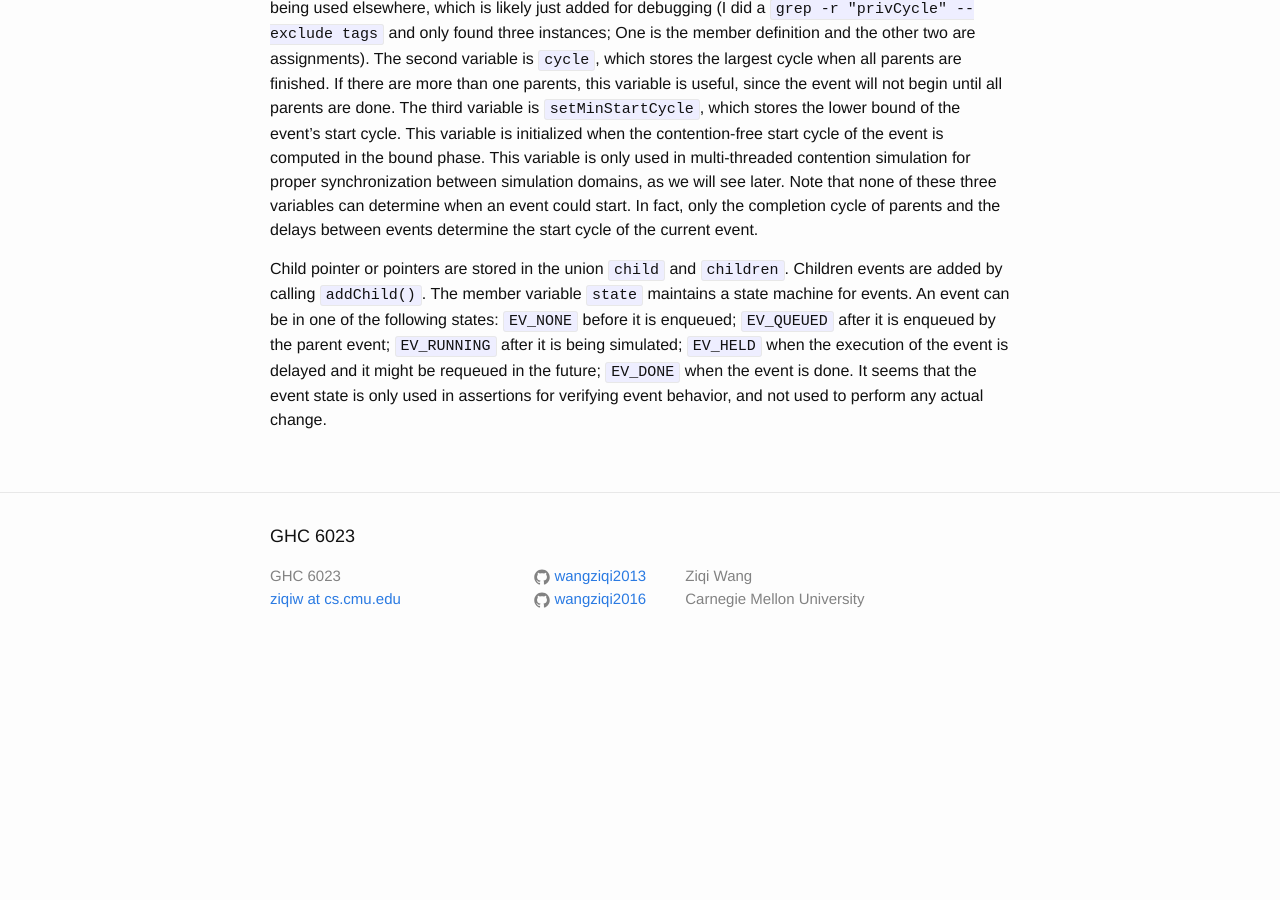
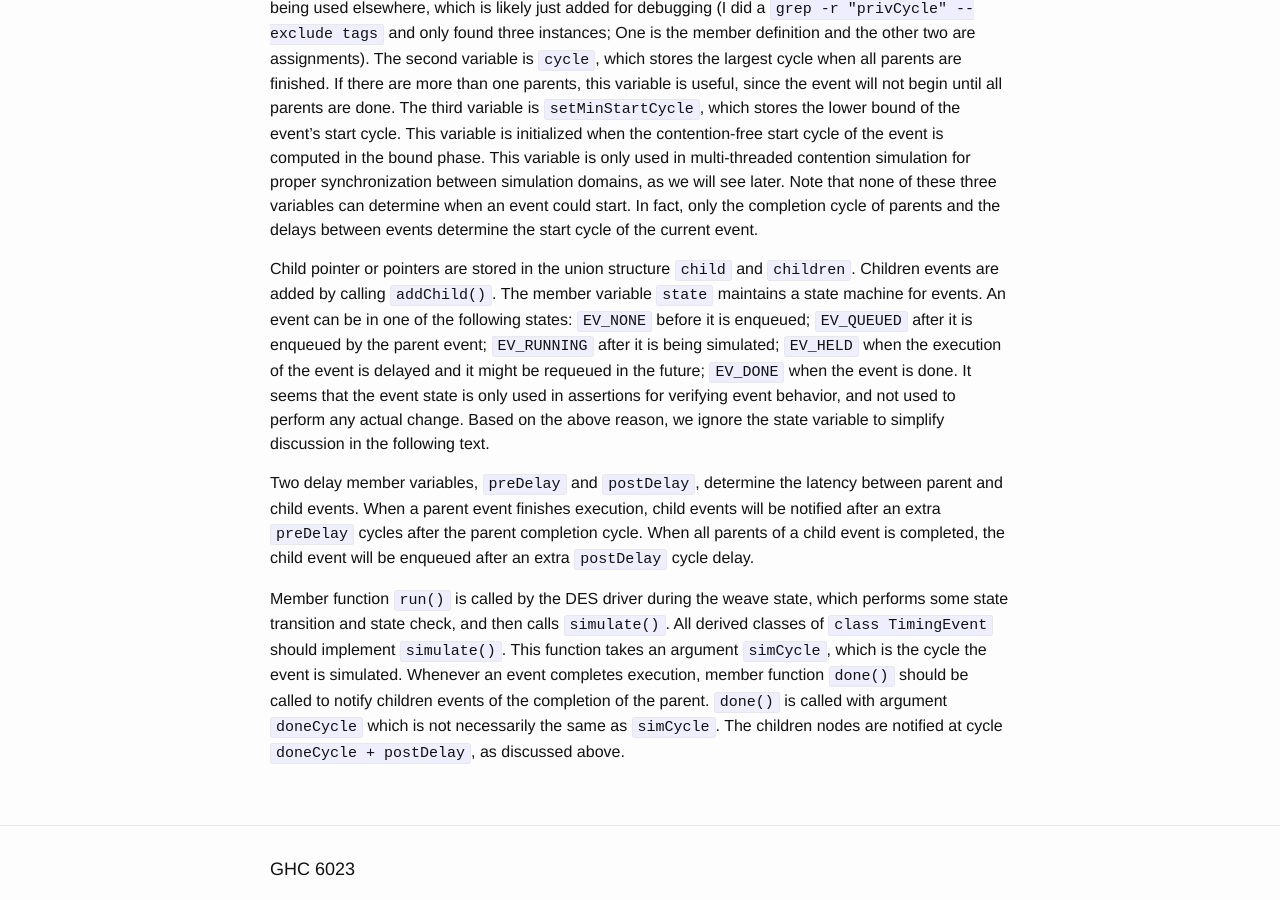
Before and after one commit to wangziqi2013/wangziqi2013.github.io, a Jekyll site: the page built from _posts/2019-01-22-understand-zsim-contention-sim.markdown, in a window 1280 px wide and 900 px high, scrolled down 4643 px. Built offline with Jekyll 4.4.1, drawn with Linux system fonts in a browser that asks for light colours; before the commit the page ends 5313 px from its top, so only the background shows below that.

Commit message:
Ading delay

```diff
--- a/_posts/2019-01-22-understand-zsim-contention-sim.markdown
+++ b/_posts/2019-01-22-understand-zsim-contention-sim.markdown
@@ -175,9 +175,22 @@ contention simulation for proper synchronization between simulation domains, as
 these three variables can determine when an event could start. In fact, only the completion cycle of parents and the delays
 between events determine the start cycle of the current event.
 
-Child pointer or pointers are stored in the union `child` and `children`. Children events are added by calling `addChild()`.
-The member variable `state` maintains a state machine for events. An event can be in one of the following states: `EV_NONE`
-before it is enqueued; `EV_QUEUED` after it is enqueued by the parent event; `EV_RUNNING` after it is being simulated;
-`EV_HELD` when the execution of the event is delayed and it might be requeued in the future; `EV_DONE` when the event is
-done. It seems that the event state is only used in assertions for verifying event behavior, and not used to perform
-any actual change.
+Child pointer or pointers are stored in the union structure `child` and `children`. Children events are added by calling
+`addChild()`. The member variable `state` maintains a state machine for events. An event can be in one of the following
+states: `EV_NONE` before it is enqueued; `EV_QUEUED` after it is enqueued by the parent event; `EV_RUNNING` after it is
+being simulated; `EV_HELD` when the execution of the event is delayed and it might be requeued in the future; `EV_DONE`
+when the event is done. It seems that the event state is only used in assertions for verifying event behavior, and not
+used to perform any actual change. Based on the above reason, we ignore the state variable to simplify discussion in the
+following text.
+
+Two delay member variables, `preDelay` and `postDelay`, determine the latency between parent and child events. When a
+parent event finishes execution, child events will be notified after an extra `preDelay` cycles after the parent completion
+cycle. When all parents of a child event is completed, the child event will be enqueued after an extra `postDelay` cycle
+delay.
+
+Member function `run()` is called by the DES driver during the weave state, which performs some state transition and state
+check, and then calls `simulate()`. All derived classes of `class TimingEvent` should implement `simulate()`. This function
+takes an argument `simCycle`, which is the cycle the event is simulated. Whenever an event completes execution, member
+function `done()` should be called to notify children events of the completion of the parent. `done()` is called with
+argument `doneCycle` which is not necessarily the same as `simCycle`. The children nodes are notified at cycle
+`doneCycle + postDelay`, as discussed above.
```
